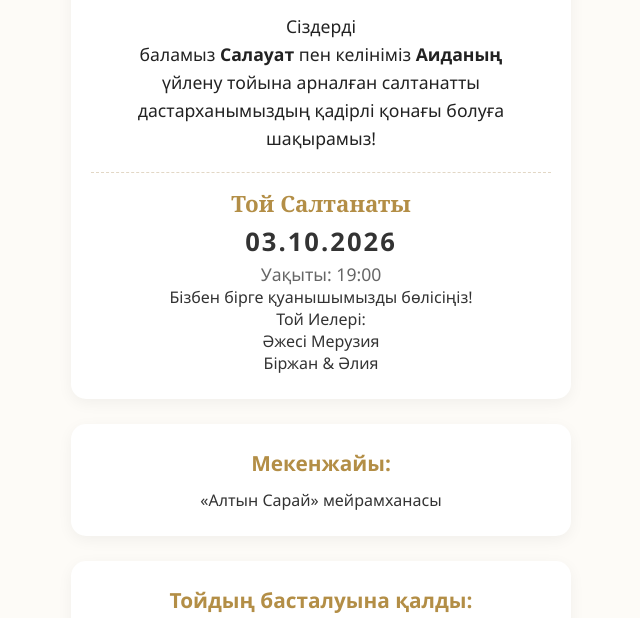
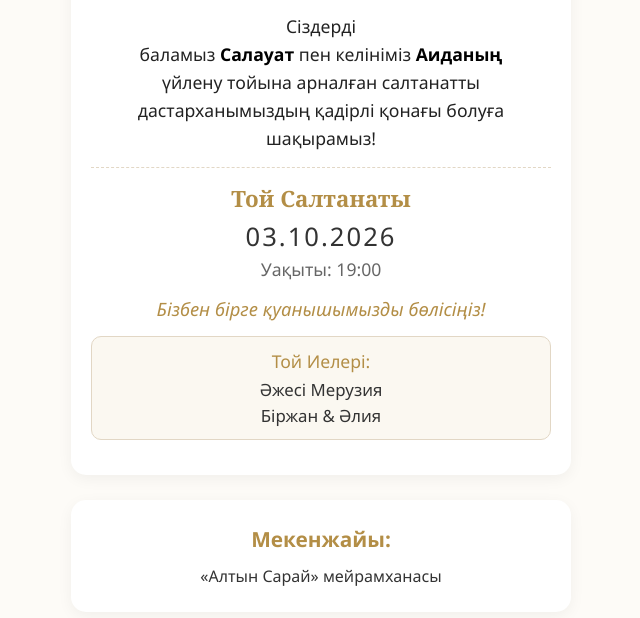
Before and after one commit to Zeyn-droid/project, a plain HTML site: page index.html in a window 1280 px wide. Shown: the part 182-800 px from the top of the page, without its empty margins (319-959 px from the left). Drawn offline with Linux system fonts and the light colour scheme.

Commit message:
Update style.css

```diff
--- a/style.css
+++ b/style.css
@@ -47,13 +47,50 @@ body {
   font-size: 1.1rem;
   line-height: 1.6;
   color: #222;
-  margin-bottom: 20px;
+  margin-bottom: 15px;
+  font-weight: normal;
+}
+
+/* Тек Салауат мен Аида жирный кара түспен болады */
+.main-text strong {
+  font-weight: bold;
+  color: #000;
+}
+
+.share-text {
+  font-size: 1.15rem;
+  font-style: italic;
+  color: #b38e46;
+  margin: 15px 0 10px 0;
+  font-weight: normal;
+}
+
+.hosts-section {
+  margin: 15px 0 10px 0;
+  padding: 12px;
+  background: #fbf8f1;
+  border: 1px solid #e2d7c5;
+  border-radius: 10px;
+}
+
+.hosts-title {
+  font-weight: normal;
+  color: #b38e46;
+  font-size: 1.1rem;
+  margin-bottom: 5px;
+}
+
+.host-name, .host-parents {
+  font-size: 1.05rem;
+  font-weight: normal;
+  color: #333;
+  margin-top: 3px;
 }
 
 .event-details {
   border-top: 1px dashed #e2d7c5;
   padding-top: 15px;
-  margin-top: 10px;
+  margin-top: 15px;
 }
 
 .event-title {
@@ -65,7 +102,7 @@ body {
 
 .event-date {
   font-size: 1.6rem;
-  font-weight: bold;
+  font-weight: normal;
   letter-spacing: 2px;
   color: #333;
   margin-bottom: 3px;
@@ -100,7 +137,7 @@ h3 {
 .time-box span {
   display: block;
   font-size: 1.4rem;
-  font-weight: bold;
+  font-weight: normal;
   color: #b38e46;
 }
 
@@ -136,7 +173,7 @@ button {
   padding: 14px;
   border-radius: 8px;
   font-size: 1.1rem;
-  font-weight: bold;
+  font-weight: normal;
   cursor: pointer;
   transition: background 0.3s;
 }
@@ -149,3 +186,8 @@ button:hover {
   font-size: 0.9rem;
   color: #666;
 }
+
+.form-sub {
+  font-size: 0.9rem;
+  color: #666;
+}
```
